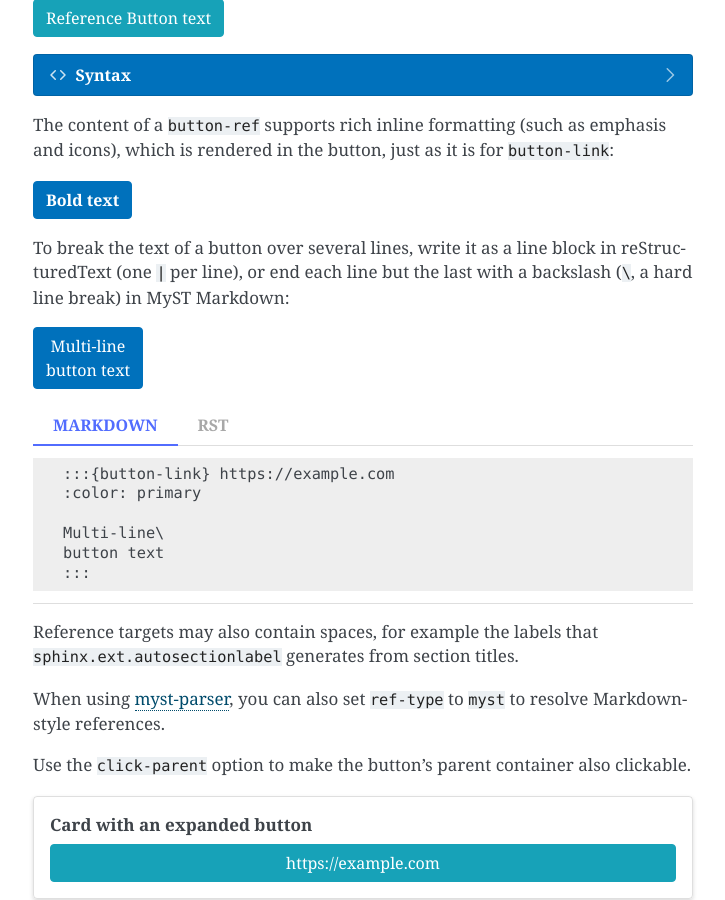
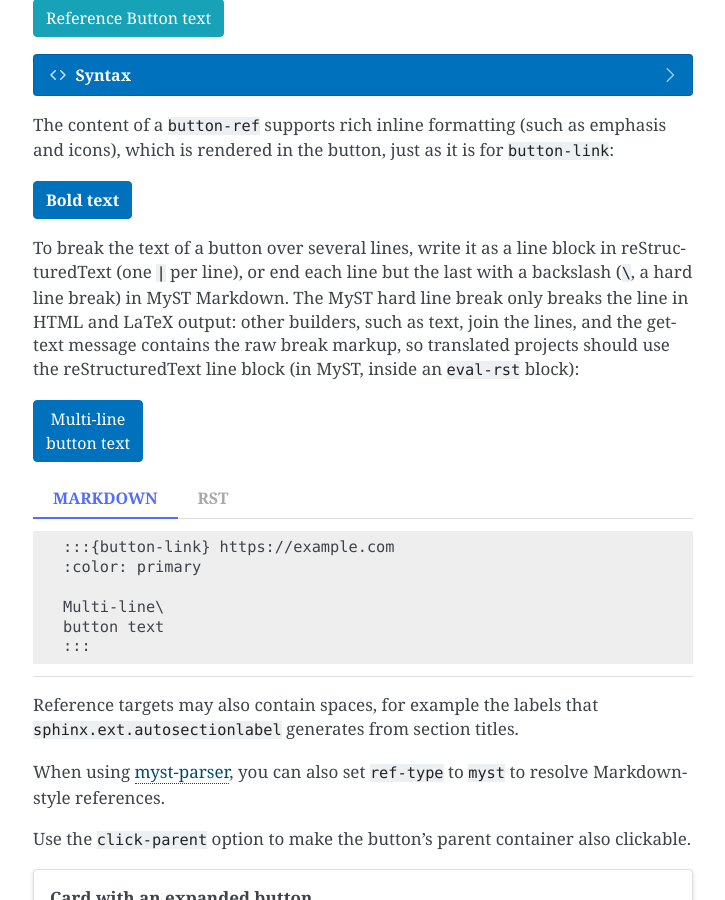
Before and after one commit to executablebooks/sphinx-design, a Sphinx documentation site: the page built from docs/badges_buttons.md, in a window 1280 px wide and 900 px high, scrolled down 2645 px. Shown: the whole window, without its empty margins (387-1112 px from the left). Built offline with Sphinx 7.4.7, drawn with Linux system fonts in a browser that asks for light colours; nearby versions of some CDN libraries.

Commit message:
📚 DOCS: Buttons: say where a MyST hard break in button text falls short
The docs tell MyST users to break button text with a hard line break (a
backslash at the end of the line). That breaks the line in HTML and LaTeX,
but the text builder joins the lines ("Multi-linebutton text") and the
gettext message contains the raw break markup ("Multi-line<br /> \\ button
text"), the two defects the RST line block avoids. The note now says so,
and points translated projects at the RST line block, which works from MyST
inside an eval-rst block (separate lines in text output, one message per
line).

````diff
--- a/docs/badges_buttons.md
+++ b/docs/badges_buttons.md
@@ -182,7 +182,11 @@ and icons), which is rendered in the button, just as it is for `button-link`:
 
 To break the text of a button over several lines, write it as a line block in
 reStructuredText (one `|` per line), or end each line but the last with a
-backslash (`\`, a hard line break) in MyST Markdown:
+backslash (`\`, a hard line break) in MyST Markdown.
+The MyST hard line break only breaks the line in HTML and LaTeX output:
+other builders, such as text, join the lines, and the gettext message contains
+the raw break markup, so translated projects should use the reStructuredText
+line block (in MyST, inside an `eval-rst` block):
 
 ```{eval-rst}
 .. button-link:: https://example.com
````
